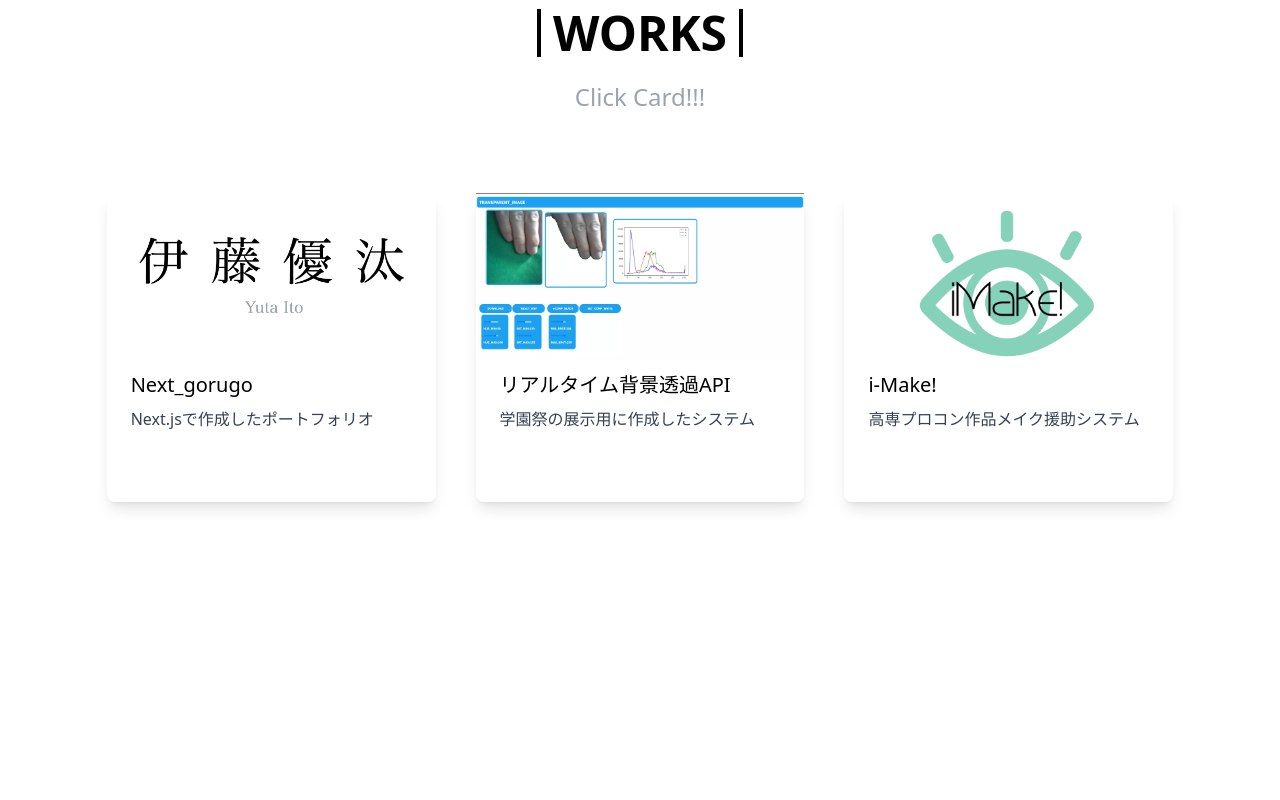
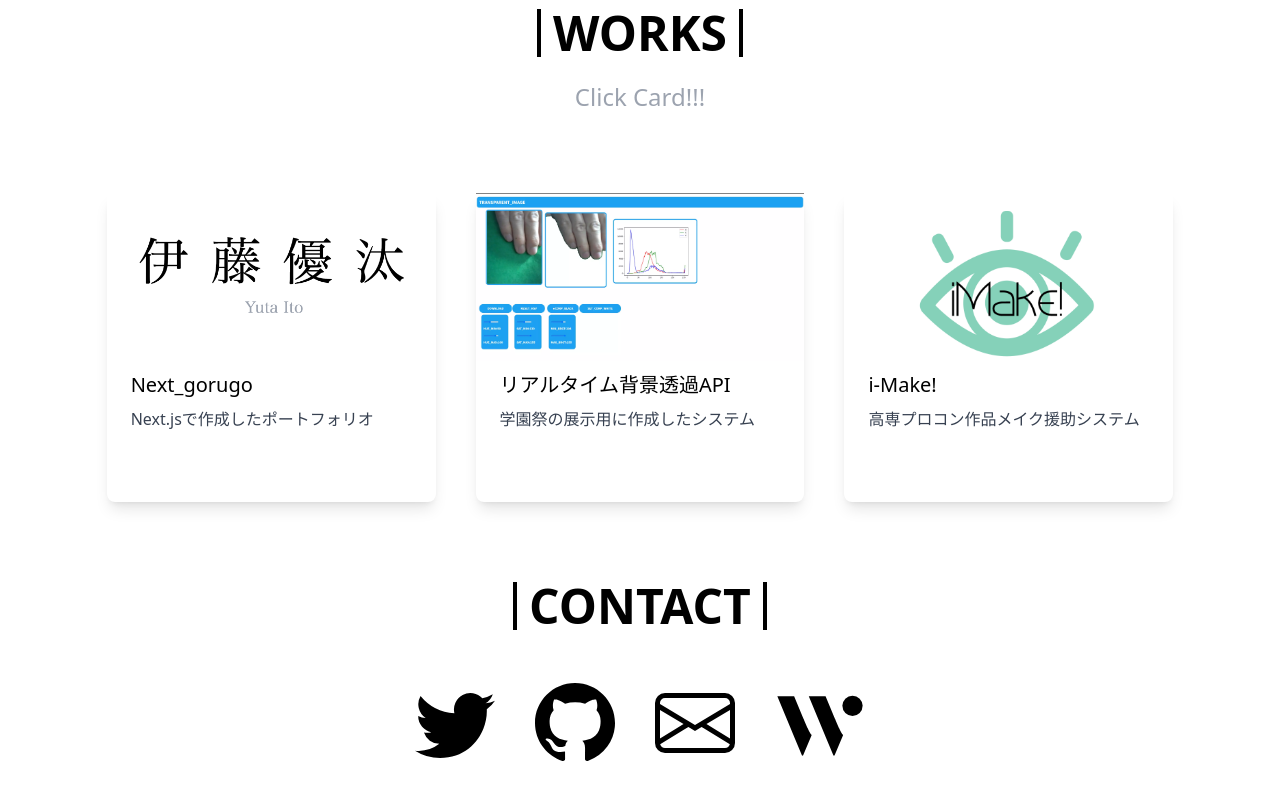
Before and after one commit to GoRuGoo/Next-gorugo-frontend, a Next.js app: page / in a window 1280 px wide. Shown: the part 2067-2867 px from the top of the page. Before the commit the page ends 2649 px from the top, so only its background shows below. Built offline with nearby package versions, Linux system fonts and the light colour scheme; a web font is replaced by a local one.

Commit message:
feat: Contactある程度実装＆bootstrap削除

```diff
--- /dev/null
+++ b/components/firstpage/Contact.js
@@ -0,0 +1,59 @@
+import Image from "next/image";
+export default function Contact(props) {
+  return (
+    <div>
+      <div className="wx-6/12 mx-auto text-center my-20">
+        <h1 className="font-bold text-5xl border-black border-l-4 border-r-4 px-3 mx-auto wx-6/12 inline-block">
+          CONTACT
+        </h1>
+        <div className="justify-center flex my-10">
+          <svg
+            xmlns="http://www.w3.org/2000/svg"
+            width="80"
+            height="80"
+            fill="currentColor"
+            className="bi bi-twitter mx-5 my-auto"
+            viewBox="0 0 16 16"
+          >
+            <path d="M5.026 15c6.038 0 9.341-5.003 9.341-9.334 0-.14 0-.282-.006-.422A6.685 6.685 0 0 0 16 3.542a6.658 6.658 0 0 1-1.889.518 3.301 3.301 0 0 0 1.447-1.817 6.533 6.533 0 0 1-2.087.793A3.286 3.286 0 0 0 7.875 6.03a9.325 9.325 0 0 1-6.767-3.429 3.289 3.289 0 0 0 1.018 4.382A3.323 3.323 0 0 1 .64 6.575v.045a3.288 3.288 0 0 0 2.632 3.218 3.203 3.203 0 0 1-.865.115 3.23 3.23 0 0 1-.614-.057 3.283 3.283 0 0 0 3.067 2.277A6.588 6.588 0 0 1 .78 13.58a6.32 6.32 0 0 1-.78-.045A9.344 9.344 0 0 0 5.026 15z" />
+          </svg>
+          <svg
+            xmlns="http://www.w3.org/2000/svg"
+            width="80"
+            height="80"
+            fill="currentColor"
+            className="bi bi-github mx-5 my-auto"
+            viewBox="0 0 16 16"
+          >
+            <path d="M8 0C3.58 0 0 3.58 0 8c0 3.54 2.29 6.53 5.47 7.59.4.07.55-.17.55-.38 0-.19-.01-.82-.01-1.49-2.01.37-2.53-.49-2.69-.94-.09-.23-.48-.94-.82-1.13-.28-.15-.68-.52-.01-.53.63-.01 1.08.58 1.23.82.72 1.21 1.87.87 2.33.66.07-.52.28-.87.51-1.07-1.78-.2-3.64-.89-3.64-3.95 0-.87.31-1.59.82-2.15-.08-.2-.36-1.02.08-2.12 0 0 .67-.21 2.2.82.64-.18 1.32-.27 2-.27.68 0 1.36.09 2 .27 1.53-1.04 2.2-.82 2.2-.82.44 1.1.16 1.92.08 2.12.51.56.82 1.27.82 2.15 0 3.07-1.87 3.75-3.65 3.95.29.25.54.73.54 1.48 0 1.07-.01 1.93-.01 2.2 0 .21.15.46.55.38A8.012 8.012 0 0 0 16 8c0-4.42-3.58-8-8-8z" />
+          </svg>
+          <svg
+            xmlns="http://www.w3.org/2000/svg"
+            width="80"
+            height="80"
+            fill="currentColor"
+            className="bi bi-envelope mx-5 my-auto"
+            viewBox="0 0 16 16"
+          >
+            <path d="M0 4a2 2 0 0 1 2-2h12a2 2 0 0 1 2 2v8a2 2 0 0 1-2 2H2a2 2 0 0 1-2-2V4Zm2-1a1 1 0 0 0-1 1v.217l7 4.2 7-4.2V4a1 1 0 0 0-1-1H2Zm13 2.383-4.708 2.825L15 11.105V5.383Zm-.034 6.876-5.64-3.471L8 9.583l-1.326-.795-5.64 3.47A1 1 0 0 0 2 13h12a1 1 0 0 0 .966-.741ZM1 11.105l4.708-2.897L1 5.383v5.722Z" />
+          </svg>
+          {props.width >= 500 ? (
+            <Image
+              src={"/wantedly_black.svg"}
+              width={130}
+              height={130}
+              className="mt-1"
+            />
+          ) : (
+            <Image
+              src={"/wantedly_black.svg"}
+              width={90}
+              height={90}
+              className="mt-1"
+            />
+          )}
+        </div>
+      </div>
+    </div>
+  );
+}
--- a/package.json
+++ b/package.json
@@ -10,7 +10,6 @@
   },
   "dependencies": {
     "@next/font": "13.1.1",
-    "bootstrap": "^5.2.3",
     "eslint": "8.31.0",
     "eslint-config-next": "^0.2.4",
     "next": "13.1.1",
--- a/pages/index.js
+++ b/pages/index.js
@@ -3,6 +3,7 @@
 import Header from "../components/layouts/Header";
 import Biography from "../components/firstpage/Biography";
 import Works from "../components/firstpage/Works";
+import Contact from "../components/firstpage/Contact";
 import { getWindowSize } from "../calfunctions/GetWindowSize";
 
 export default function Home() {
@@ -18,6 +19,7 @@
       <Welcome height={height} width={width} />
       <Biography height={height} width={width} />
       <Works />
+      <Contact height={height} width={width} />
     </>
   );
 }
```
Also changed, not shown: public/wantedly_black.svg (added), 1 other file (tests, documents, lock files or other folders).
